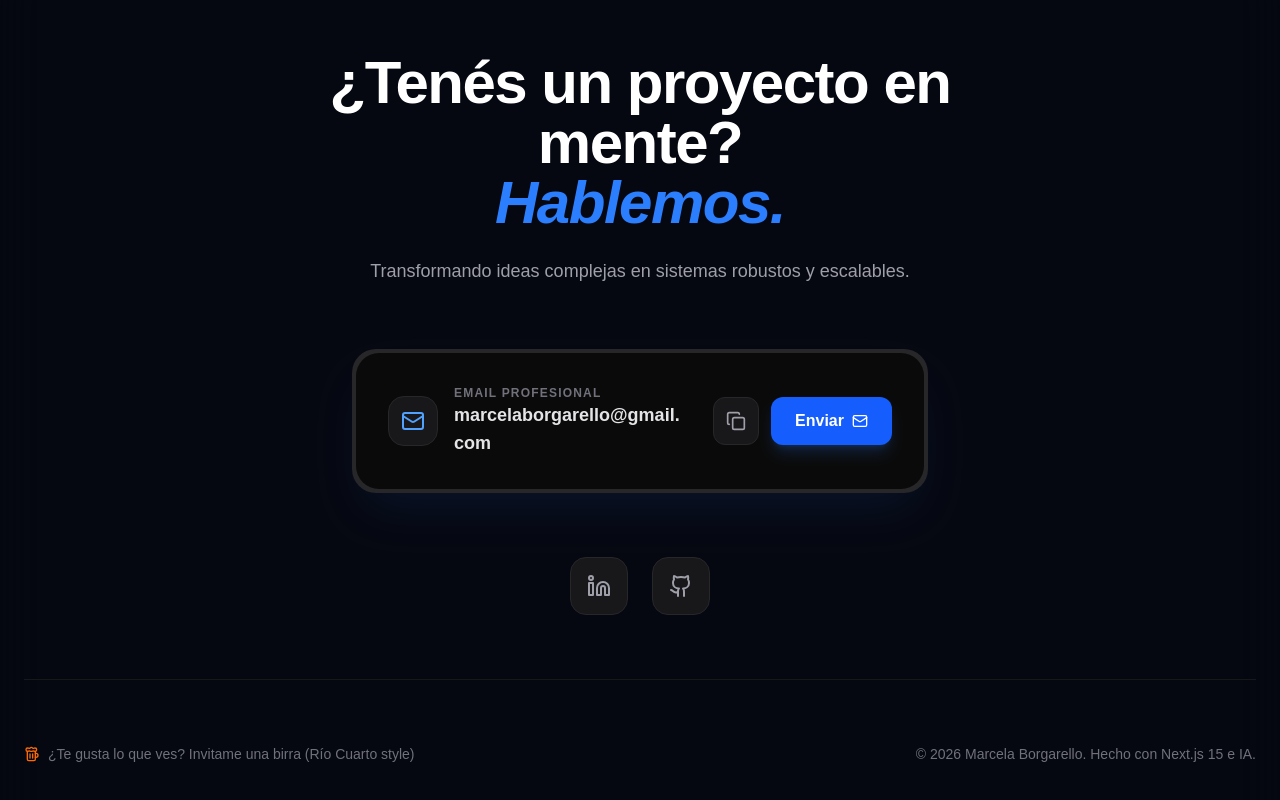
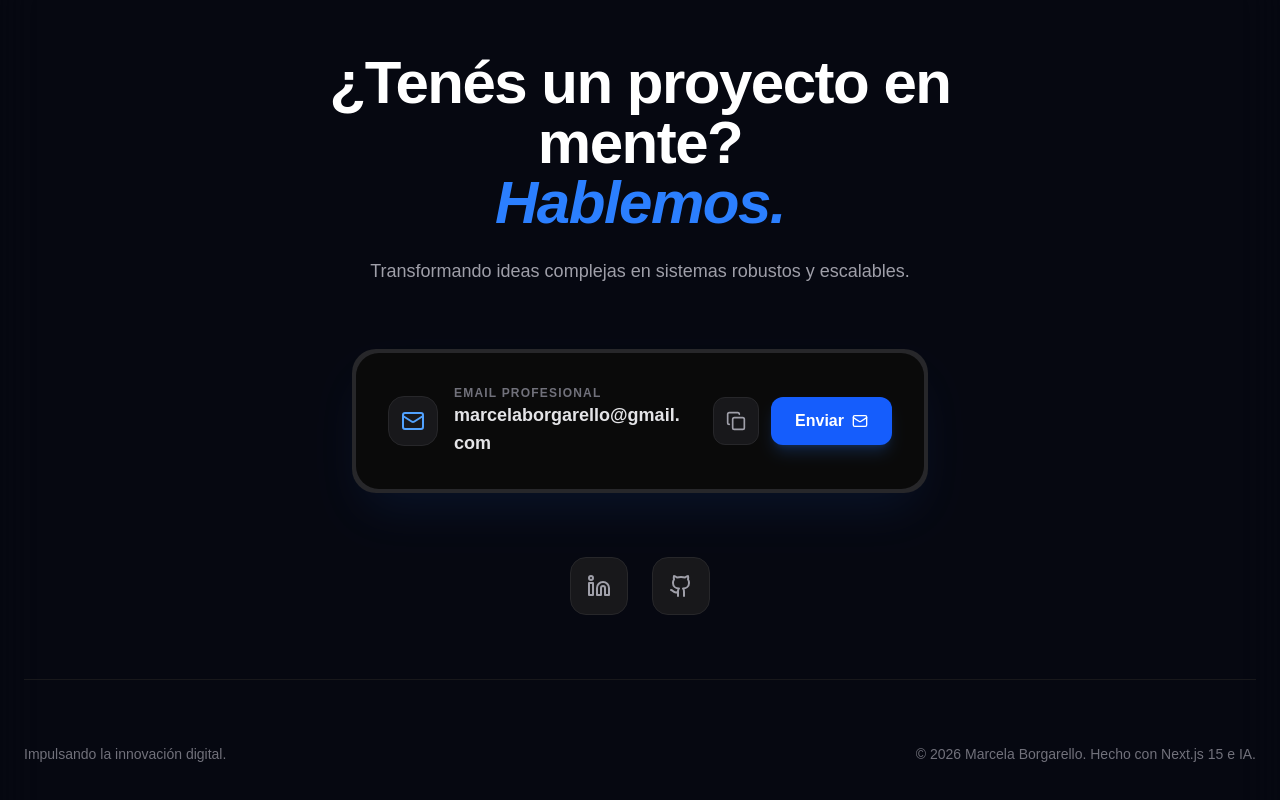
Before and after one commit to marcelaborgarello/portfolio, a Next.js app: page / in a window 1280 px wide. Shown: the part 1668-2468 px from the top of the page. Built offline with nearby package versions, Linux system fonts and the light colour scheme.

Commit message:
refactor: remove humor reference from footer

```diff
--- a/src/components/ContactSection.tsx
+++ b/src/components/ContactSection.tsx
@@ -2,11 +2,11 @@
 
 import React, { useState } from 'react';
 import { motion } from 'framer-motion';
-import { Mail, Copy, Check, Linkedin, Github, Beer } from 'lucide-react';
+import { Mail, Copy, Check, Linkedin, Github } from 'lucide-react';
 
 /**
  * Componente de Contacto y Footer.
- * Refleja profesionalismo, facilidad de contacto y el espíritu de Río Cuarto.
+ * Refleja profesionalismo y facilidad de contacto.
  */
 export const ContactSection = () => {
     const [copied, setCopied] = useState(false);
@@ -97,14 +97,7 @@ export const ContactSection = () => {
                 {/* Footer Bottom */}
                 <div className="w-full pt-16 border-t border-zinc-900 flex flex-col md:flex-row items-center justify-between gap-8 text-zinc-500 text-sm font-medium">
                     <div className="flex items-center gap-2">
-                        <Beer className="w-4 h-4 text-orange-500" />
-                        <a
-                            href="#"
-                            onClick={(e) => e.preventDefault()}
-                            className="hover:text-orange-400 transition-colors"
-                        >
-                            ¿Te gusta lo que ves? Invitame una birra (Río Cuarto style)
-                        </a>
+                        <p className="text-zinc-500">Impulsando la innovación digital.</p>
                     </div>
                     <p>© {new Date().getFullYear()} Marcela Borgarello. Hecho con Next.js 15 e IA.</p>
                 </div>
```
